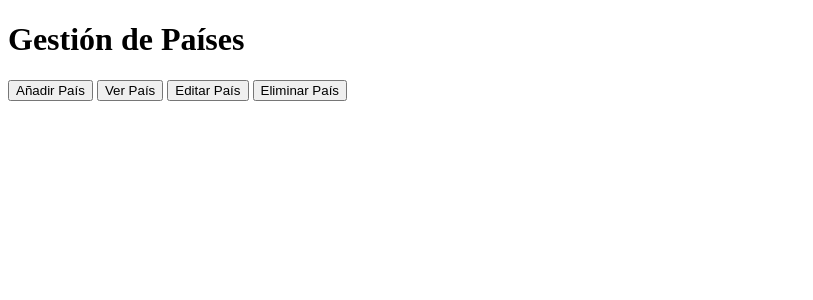
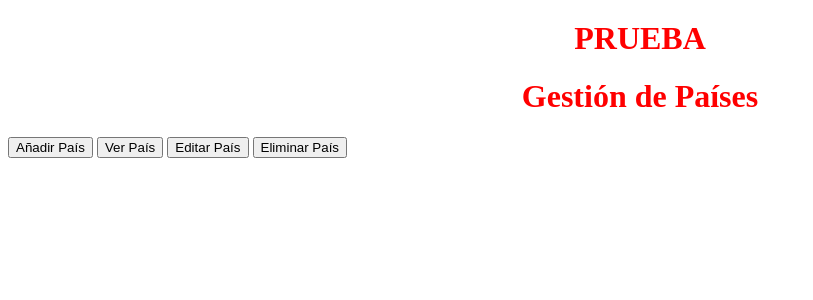
Before and after one commit to FrancoisMaki/ERP_online, a Flask app: page / in a window 1280 px wide. Shown: the top 300 px of the page, without its empty margins (0-813 px from the left). Run offline with Flask 3, Linux system fonts and the light colour scheme.

Commit message:
resolve some bugs

```diff
--- a/app.py
+++ b/app.py
@@ -1,19 +1,14 @@
-from flask import Flask, send_from_directory
+from flask import Flask, render_template
 from components.controller.country_controller import pais_bp
 
-app = Flask(__name__, static_folder='public')
+app = Flask(__name__, static_folder='static')
 
 app.register_blueprint(pais_bp)
 
-# Ruta para servir el HTML
+# Ruta principal que carga el HTML desde /templates
 @app.route('/')
 def index():
-    return send_from_directory('public/html', 'countries.html')
-
-# Opcional: si quieres servir js directamente, no es necesario si static_folder está bien
-@app.route('/js/<path:filename>')
-def serve_js(filename):
-    return send_from_directory('public/js', filename)
+    return render_template('countries.html')  # Busca en templates/countries.html
 
 if __name__ == '__main__':
     app.run(debug=True)
--- a/public/styles/managment.css
+++ /dev/null
@@ -1,3 +0,0 @@
-.hidden{
-    display: none;
-}
--- /dev/null
+++ b/static/css/managment.css
@@ -0,0 +1,10 @@
+.hidden{
+    display: none;
+}
+
+h1{
+    text-align: center;
+    color: red;
+    font-size: 2em;
+    margin-top: 20px;
+}
--- a/public/html/countries.html
+++ b/templates/countries.html
@@ -2,11 +2,12 @@
 <html lang="es">
 <head>
   <meta charset="UTF-8">
-  <link rel="stylesheet" href="../styles/managment.css">
+  <link rel="stylesheet" href="{{ url_for('static', filename='css/managment.css') }}">
   <title>Gestión de Países</title>
-  <script defer src="../js/country.js"></script>
 </head>
 <body>
+    <script defer src="{{ url_for('static', filename='js/country.js') }}"></script>
+  <h1>PRUEBA</h1>
 <header>
     <div class="title">
         <h1>Gestión de Países</h1>
```
Also changed, not shown: static/js/country.js (renamed from public/js/country.js), templates/authors.html (added), templates/categories.html (added), templates/cities.html (added), templates/clients.html (added), templates/companies.html (added), templates/graphics.html (added), templates/historial_sale.html (renamed from public/html/historial_sale.html), templates/new_sale.html (added), templates/payment-register.html (added), templates/products.html (added), templates/province.html (added), templates/stock.html (added), templates/summary.html (added), 2 more files.
